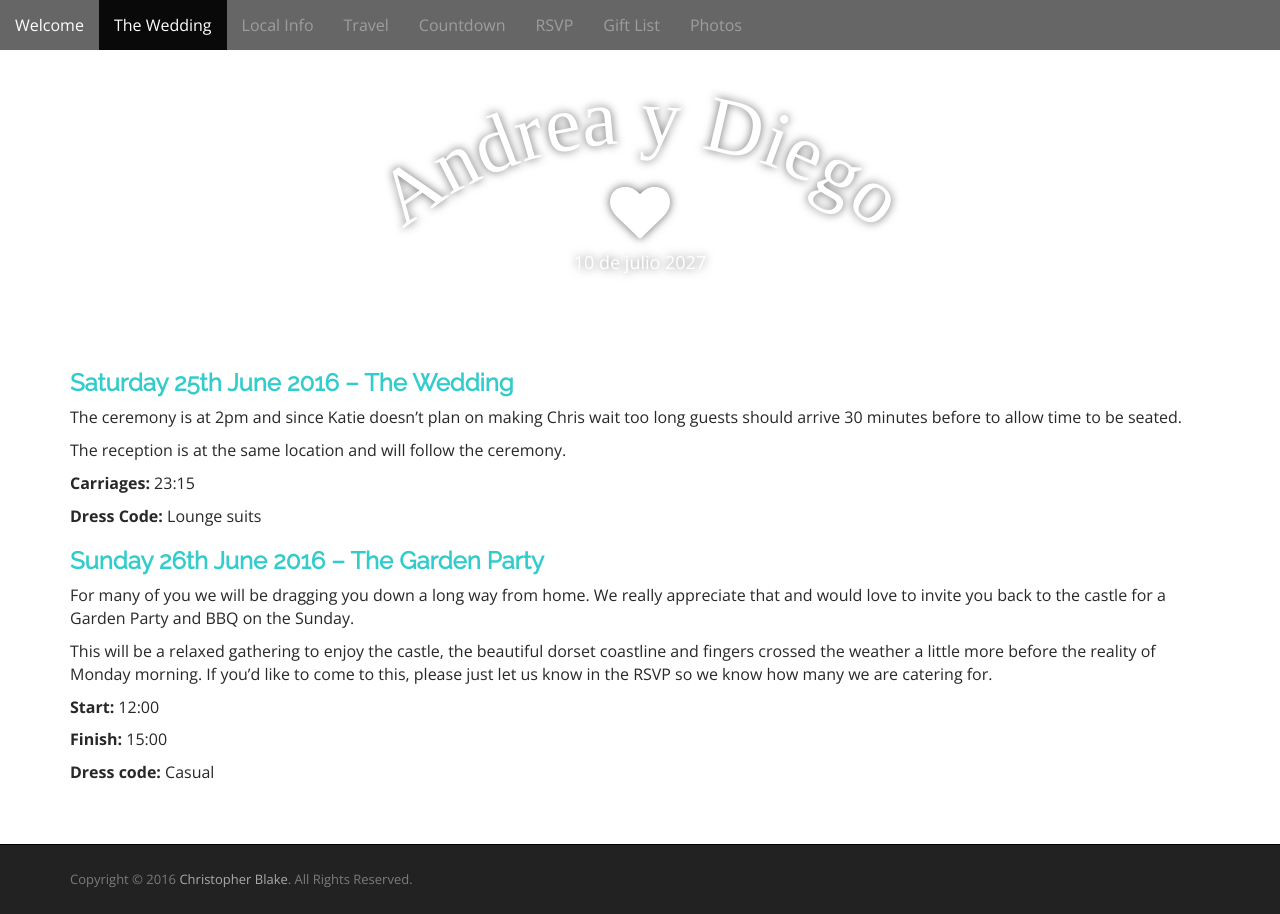
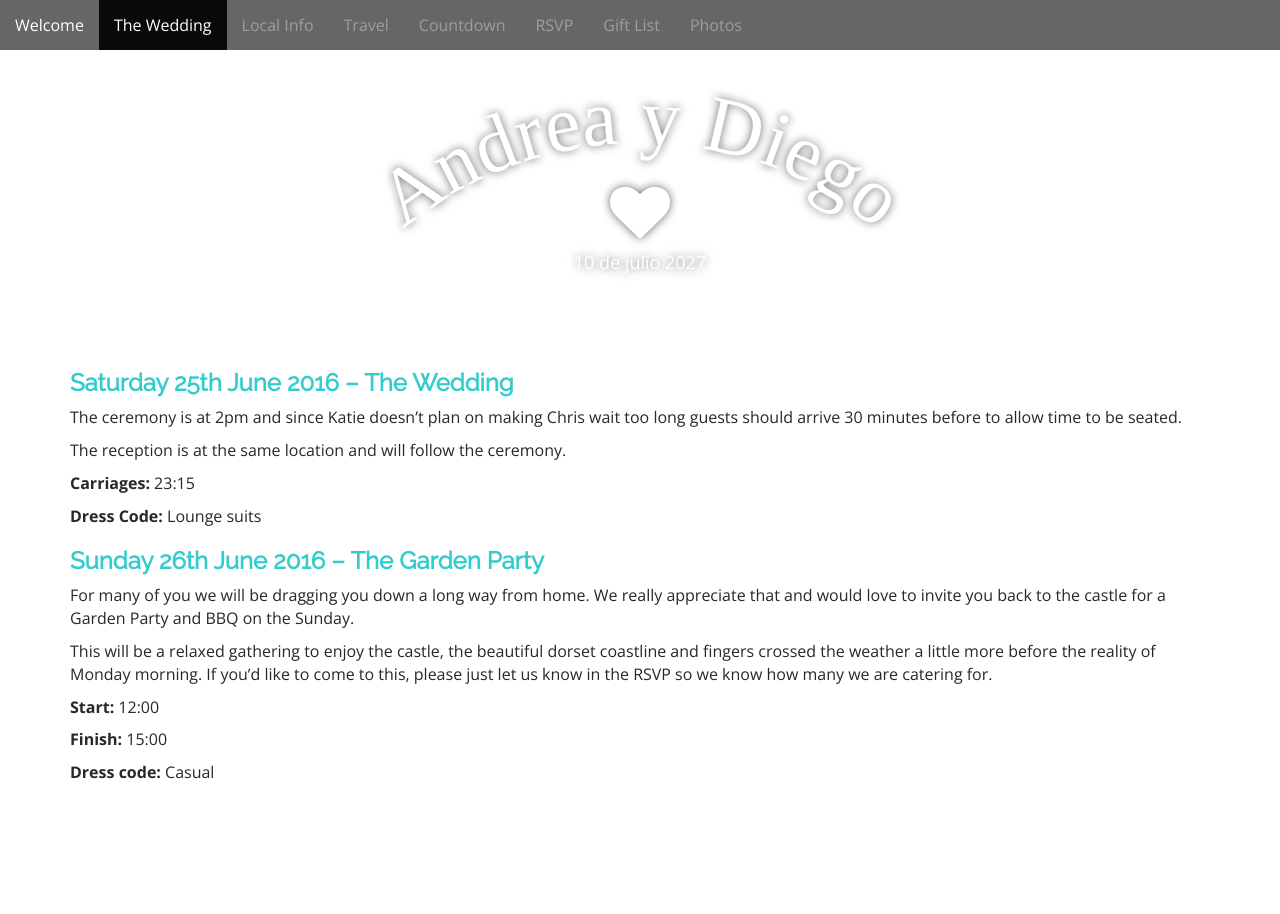
Before and after one commit to dtorresss/dtorresss.github.io, a Jekyll site: the page built from wedding.md, in a window 1280 px wide. Built offline with Jekyll 4.4.1, drawn with Linux system fonts in a browser that asks for light colours; some web fonts are replaced.

Commit message:
copy removed

```diff
--- a/_layouts/page.html
+++ b/_layouts/page.html
@@ -158,19 +158,6 @@ var rsvp_plugin_vars = {"askEmail":"Please enter an email address that we can us
 
         </main>
         <!-- main -->
-
-        <footer id="footer" role="contentinfo">
-            <div id="footer-content" class="container">
-                <div class="row">
-                    <div class="copyright col-lg-12">
-                        <span class="pull-left">Copyright &copy; 2016  <a href="http://cjblake.net">Christopher Blake</a>. All Rights Reserved.</span>
-                    </div>
-                    <!-- .col-lg-12 -->
-                </div>
-                <!-- .row -->
-            </div>
-            <!-- #footer-content.container -->
-        </footer>
         <!-- #footer -->
     </div>
     <!-- #page -->
```
